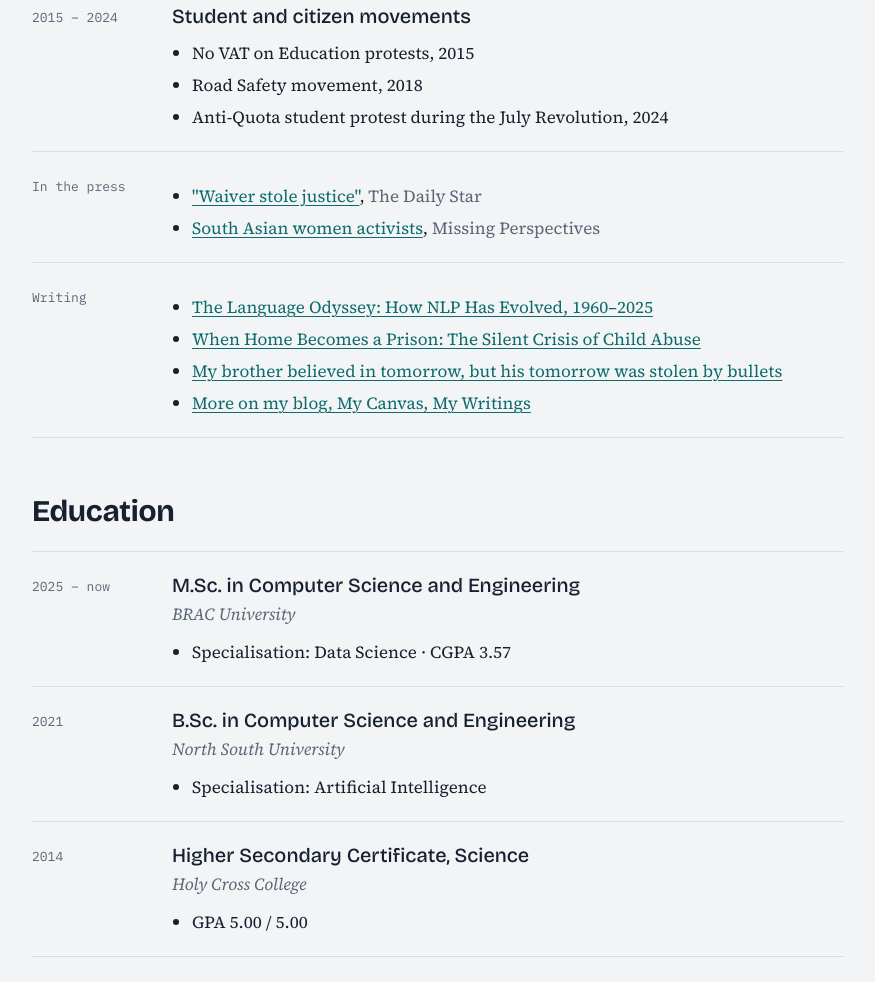
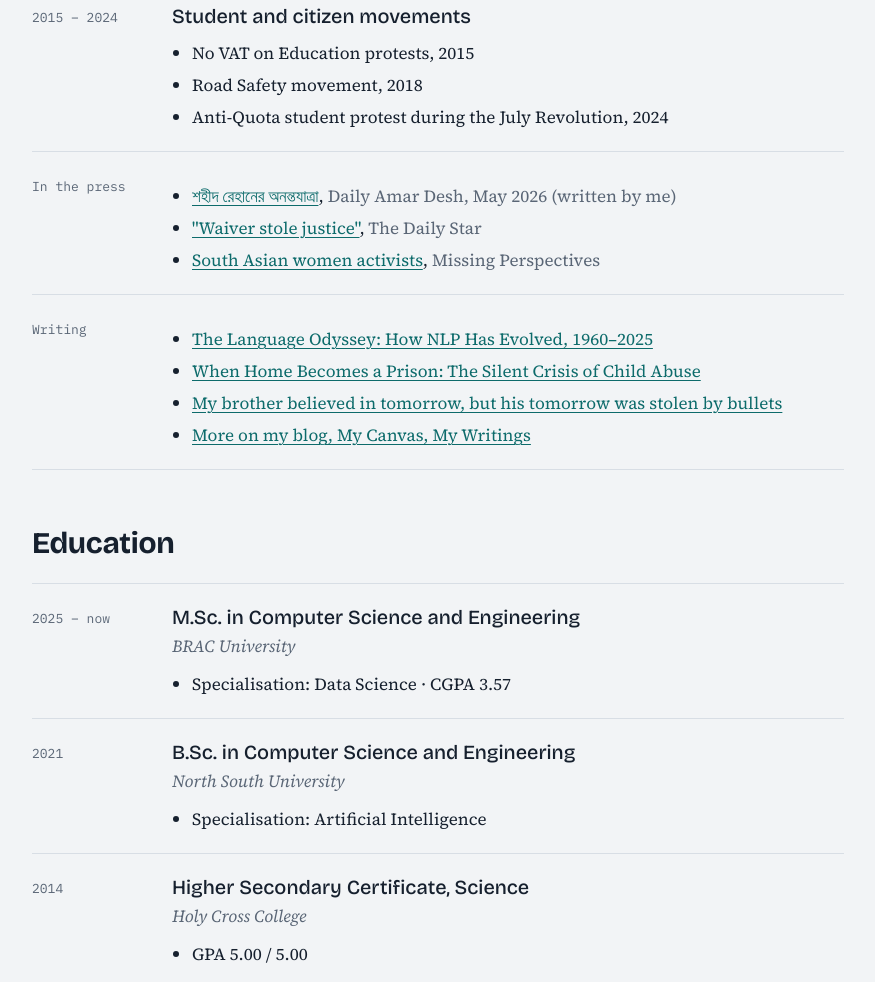
Before and after one commit to fariasoroni21296/fariasoroni21296.github.io, a plain HTML site: page index.html in a window 1280 px wide. Shown: the part 5881-6863 px from the top of the page, without its empty margins (320-1195 px from the left). Drawn offline with nearby package versions, Linux system fonts and the light colour scheme.

Commit message:
Add Daily Amar Desh article to press
Co-Authored-By: Claude Opus 5.5 <noreply@anthropic.com>

```diff
--- a/index.html
+++ b/index.html
@@ -458,6 +458,7 @@ footer { padding-block: 0 48px; font-family: var(--mono); font-size: 12.5px; col
         </div></div>
         <div class="row"><span class="when">In the press</span><div>
           <ul>
+            <li><a href="https://www.dailyamardesh.com/amar-desh-special/special-report/amdoolmotxjn5" target="_blank" rel="noopener" lang="bn">শহীদ রেহানের অনন্তযাত্রা</a>, <span class="muted">Daily Amar Desh, May 2026 (written by me)</span></li>
             <li><a href="https://www.thedailystar.net/news/bangladesh/news/waiver-stole-justice-3887676" target="_blank" rel="noopener">"Waiver stole justice"</a>, <span class="muted">The Daily Star</span></li>
             <li><a href="https://missingperspectives.com/posts/south-asia-women-activists/" target="_blank" rel="noopener">South Asian women activists</a>, <span class="muted">Missing Perspectives</span></li>
           </ul>
```
